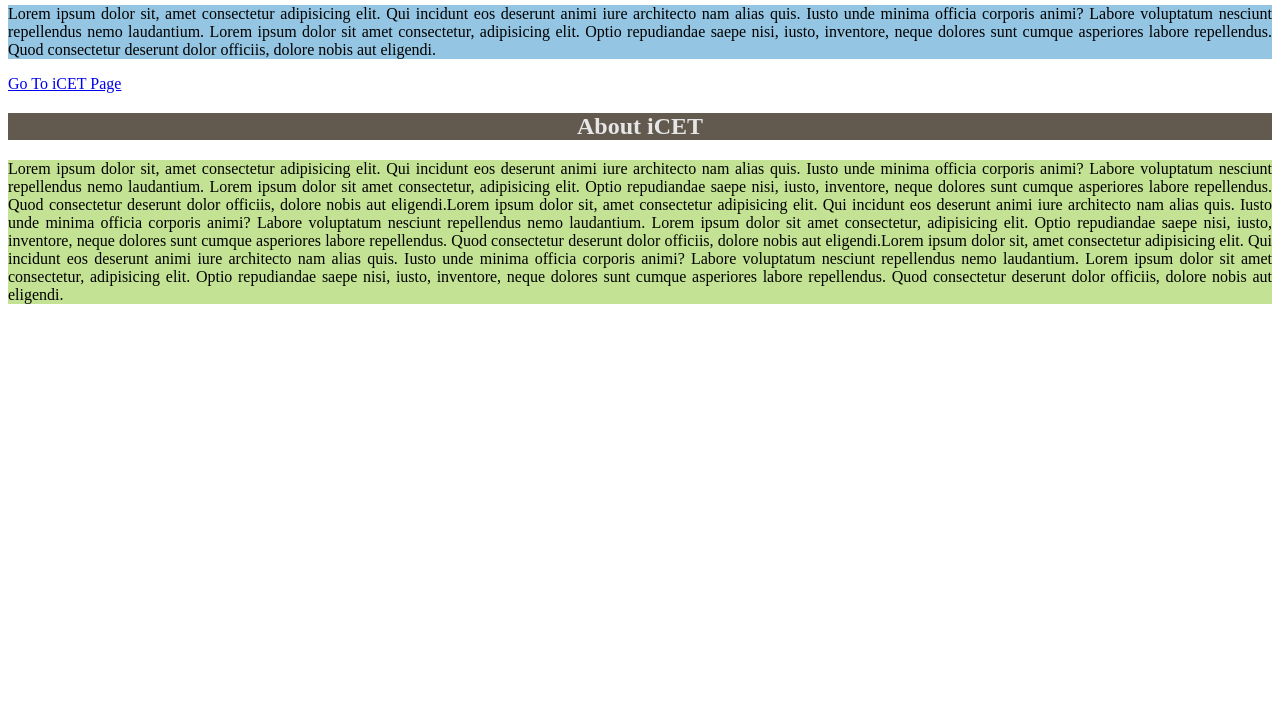
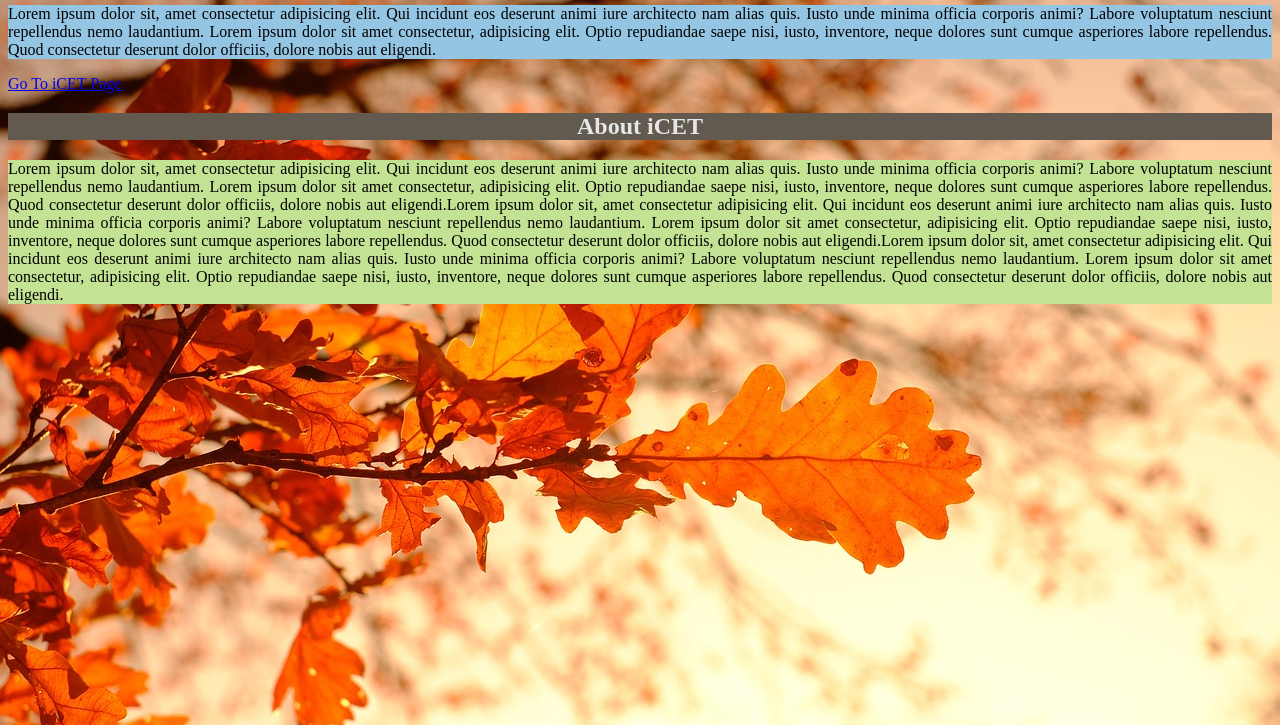
Before and after one commit to ishanPamodyaa/20241026_demo, a plain HTML site: page index.html in a window 1280 px wide. Shown: the part 75-800 px from the top of the page. Drawn offline with Linux system fonts and the light colour scheme.

Commit message:
Back_ground_Image

```diff
--- a/CSS/style.css
+++ b/CSS/style.css
@@ -29,3 +29,11 @@ p {
   background-color: rgb(148, 197, 226);
   text-align: justify;
 }
+
+body {
+  background-image: url(../image/BackGround.jpg);
+  background-size: cover;
+  background-repeat: no-repeat;
+  background-attachment: fixed;
+
+}
```
Also changed, not shown: image/BMW_E36.jpg (added), image/BackGround.jpg (added).
